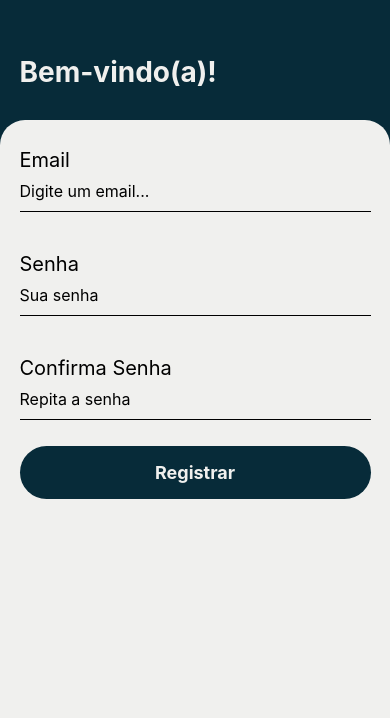
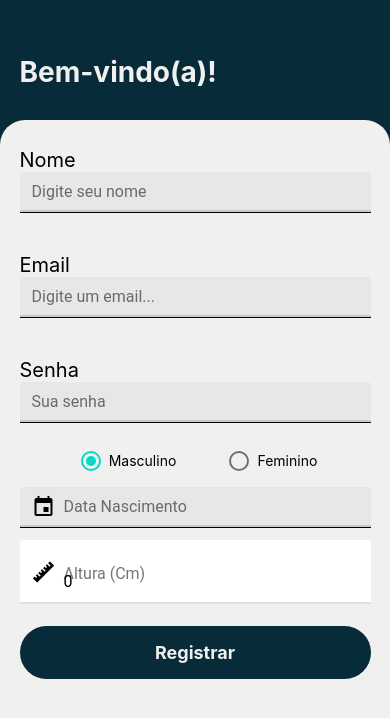
Before and after one commit to v4gn32/VOF-Remote, a React Native app in the folder src/: screen /SignUp in a window 390 px wide. Shown: the top 718 px of the page. Built offline with nearby package versions, Linux system fonts and the light colour scheme; what expo-sqlite would draw is missing.

Commit message:
Implementar o registro e login usando web.api

```diff
--- a/src/app.json
+++ b/src/app.json
@@ -1,7 +1,7 @@
 {
   "expo": {
-    "name": "imccalculatorsdk50",
-    "slug": "snack-5b9752d8-a830-4a15-9c5e-7c9c3b69d226",
+    "name": "imccalculatorsdk50webapi",
+    "slug": "snack-7b64ae0b-0d61-4629-9530-75847295de3d",
     "version": "1.0.0",
     "orientation": "portrait",
     "icon": "./assets/icon.png",
--- a/src/src/contexts/UserContext.js
+++ b/src/src/contexts/UserContext.js
@@ -11,7 +11,7 @@ export default function UserProvider({children}){
   return(
     <UserContext.Provider
       value={
-        {signed, setSigned, name, setName}
+        {signed, setSigned, name, setName, altura, setAltura, sexoBiologico, setSexoBiologico}
       }
     >
       {children}
@@ -24,7 +24,7 @@ export default function UserProvider({children}){
 //hook
 export function useUser(){
     const context = useContext(UserContext);
-    const {signed, setSigned, name, setName} = context;
+    const {signed, setSigned, name, setName, altura, setAltura, sexoBiologico, setSexoBiologico} = context;
 
-    return {signed, setSigned, name, setName};
+    return {signed, setSigned, name, setName, altura, setAltura, sexoBiologico, setSexoBiologico};
 }
--- a/src/src/pages/Home.js
+++ b/src/src/pages/Home.js
@@ -6,6 +6,8 @@ import { LineChart } from 'react-native-chart-kit';
 import Container from '../components/Container';
 import Header from '../components/Header';
 import Body from '../components/Body';
+
+import {useUser} from '../contexts/UserContext';
 
 const screenWidth = Dimensions.get("window").width;
 
@@ -33,12 +35,16 @@ const data = {
 };
 
 const Home = ({ navigation }) => {
+
+  const {name, altura, sexoBiologico} = useUser();
+
   return (
     <Container>
-      <Header title={'Home'}></Header>
+      <Header title={'Olá ' + name}></Header>
       <Body>
         <Text>Seu IMC mais recente é 35.86 --> 27/05/2024</Text>
         <Text>Obesidade</Text>
+        <Text>Altura : {altura} Cm</Text>
         <Text>Seu peso ideal é 63.29 kg</Text>
         <LineChart
           data={data}
--- a/src/src/pages/ImcCalculator.js
+++ b/src/src/pages/ImcCalculator.js
@@ -104,12 +104,13 @@ const styles = StyleSheet.create({
     justifyContent: 'center',
     padding: 20,
   },
+  /*
   input: {
     height: 40,
     marginVertical: 12,
     borderWidth: 1,
     padding: 10,
-  },
+  },*/
   containerRadio: {
     flexDirection: 'row',
     marginVertical: 12,
--- a/src/src/pages/SignIn.js
+++ b/src/src/pages/SignIn.js
@@ -1,15 +1,39 @@
 import React, { useState }  from 'react';
-import { View, Text, StyleSheet, Image, TouchableOpacity, Button, TextInput } from 'react-native';
+import { View, Text, StyleSheet, Image, TouchableOpacity, Button, TextInput, Alert } from 'react-native';
 
 import * as Animatable from 'react-native-animatable';
 import {useUser} from '../contexts/UserContext';
 
+import {login} from '../services/auth.services';
+
 
 const SignIn = ({ navigation }) => {
 
-  const {setSigned} = useUser();
+  const {setSigned, setName, setAltura, setSexoBiologico} = useUser();
   const [email, setEmail] = useState('');
   const [password, setPassword] = useState('');
+
+  const handleLogin = () => {
+    login({
+
+      email: email,
+      password: password
+
+    }).then( res => {
+      console.log("resposta: " + res);
+
+      if(res && res.user){
+        setSigned(true);
+        setName(res.user.name);
+        setAltura(res.user.altura);
+        setSexoBiologico(res.user.setSexoBiologico)
+
+      }else{
+         Alert.alert('Atenção', 'Usuário ou senha inválidos!');
+      }
+    });
+
+  }
 
   return (
     <View style={styles.container}>
@@ -41,7 +65,7 @@ const SignIn = ({ navigation }) => {
 
         <TouchableOpacity
           style={styles.button}
-          onPress={() => setSigned(true)}
+          onPress={handleLogin}
           >
           <Text style={styles.buttonText}>Acessar</Text>
         </TouchableOpacity>
--- a/src/src/pages/SignUp.js
+++ b/src/src/pages/SignUp.js
@@ -1,23 +1,33 @@
 import React, { useState }  from 'react';
-import { View, Text, StyleSheet, Image, TouchableOpacity, Button, TextInput, Alert } from 'react-native';
-
+import { View, Text, StyleSheet, Image, TouchableOpacity, Button, Alert } from 'react-native';
+import { RadioButton, TextInput } from 'react-native-paper';
+import DateTimePicker from '@react-native-community/datetimepicker';
+import moment from 'moment';
 import * as Animatable from 'react-native-animatable';
 import {register} from '../services/auth.services';
+import Input from '../components/Input';
 
 
 const SignUp = ({ navigation }) => {
 
+  const [date, setDate] = useState(new Date());
+  const [show, setShow] = useState(false);
+
+  const [name, setName] = useState('');
   const [email, setEmail] = useState('');
   const [password, setPassword] = useState('');
-  const [passwordConfirm, setPasswordConfirm] = useState('');
-  const [sexoBiologico, setSexoBiologico] = useState('');
+  const [sexoBiologico, setSexoBiologico] = useState('M');
   const [dataNascimento, setDataNascimento] = useState('');
+  const [altura, setAltura] = useState(0);
 
   const handleRegister = () => {
     register({
       name: name,
       email: email,
-      password: password
+      password: password,
+      dataNascimento: dataNascimento,
+      altura: altura,
+      sexoBiologico: sexoBiologico
     }).then( res => {
       console.log(res);
 
@@ -40,6 +50,15 @@ const SignUp = ({ navigation }) => {
 
 
       <View style={styles.containerForm}>
+        <Text style={styles.title}>Nome</Text>
+        <TextInput
+          style={styles.input}
+          value={name}
+          onChangeText={setName}
+          placeholder="Digite seu nome"
+          autoCapitalize="none"
+        />
+
         <Text style={styles.title}>Email</Text>
         <TextInput
           style={styles.input}
@@ -60,14 +79,59 @@ const SignUp = ({ navigation }) => {
           autoCapitalize="none"
         />
 
-        <Text style={styles.title}>Confirma Senha</Text>
-        <TextInput
-          style={styles.input}
-          value={passwordConfirm}
-          onChangeText={setPasswordConfirm}
-          placeholder="Repita a senha"
-          secureTextEntry
-          autoCapitalize="none"
+        {/** field sexoBiologico */}
+        <View style={styles.containerRadio}>
+          <View style={styles.containerRadioItem}>
+            <RadioButton
+              value="first"
+              status={sexoBiologico === 'M' ? 'checked' : 'unchecked'}
+              onPress={() => setSexoBiologico('M')}
+            />
+            <Text>Masculino</Text>
+          </View>
+
+          <View style={styles.containerRadioItem}>
+            <RadioButton
+              value="first"
+              status={sexoBiologico === 'F' ? 'checked' : 'unchecked'}
+              onPress={() => setSexoBiologico('F')}
+            />
+            <Text>Feminino</Text>
+          </View>
+        </View>
+
+        {/*  field dataNascimento */}
+        {show && (
+          <DateTimePicker
+            testID="dateTimePicker"
+            value={date}
+            mode={'date'}
+            is24Hour={true}
+            display="default"
+            onTouchCancel={() => setShow(false)}
+            onChange={(event, date) => {
+              setShow(false);
+              setDataNascimento(moment(date).format('DD/MM/YYYY'));
+            }}
+          />
+        )}
+
+        <TouchableOpacity onPress={() => setShow(true)}>
+          <TextInput
+            label="Data Nascimento"
+            value={dataNascimento}
+            left={<TextInput.Icon name="calendar" />}
+            editable={false}
+            style={styles.input}
+          />
+        </TouchableOpacity>
+
+        {/** field pesoMeta */}
+        <Input
+          label="Altura (Cm)"
+          value={altura}
+          onChangeText={setAltura}
+          left={<TextInput.Icon name="ruler"/>}
         />
 
         <TouchableOpacity
@@ -133,5 +197,16 @@ const styles= StyleSheet.create({
     fontWeight: 'bold',
     padding: 8
   },
+  containerRadio: {
+    flexDirection: 'row',
+    margin: 8,
+    alignItems: 'center',
+    justifyContent: 'space-evenly',
+  },
+  containerRadioItem: {
+    flexDirection: 'row',
+    alignItems: 'center',
+    justifyContent: 'space-evenly',
+  }
 
 })
--- /dev/null
+++ b/src/src/services/auth.services.js
@@ -0,0 +1,36 @@
+import  API from './webapi.services';
+import {BASE_URL} from './urls';
+
+export const register = async (param) => {
+  try{
+    return await API.post(`${BASE_URL}/register`, param).then(
+      response => {
+        return response.data;
+      },
+      error =>{
+        console.log(error);
+        return  null;
+      }
+    );
+  }catch(error){
+    console.log(error);
+    return null;
+  }
+}
+
+export const login = async (param) => {
+  try{
+    return await API.post(`${BASE_URL}/login`, param).then(
+      response => {
+        return response.data;
+      },
+      error =>{
+        console.log(error);
+        return  null;
+      }
+    );
+  }catch(error){
+    console.log(error);
+    return null;
+  }
+}
--- /dev/null
+++ b/src/src/services/urls.js
@@ -0,0 +1 @@
+export const BASE_URL = 'https://slow-sites-arrive.loca.lt';
--- /dev/null
+++ b/src/src/services/webapi.services.js
@@ -0,0 +1,5 @@
+import axios from 'axios';
+
+const API = axios.create();
+
+export default API;
```
